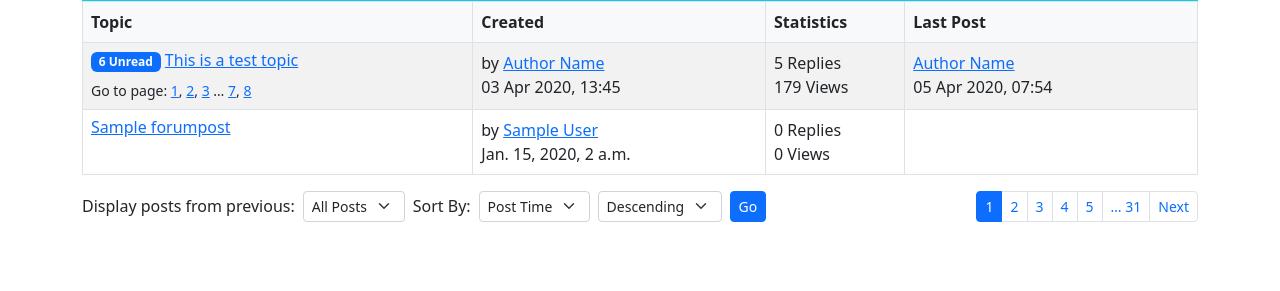
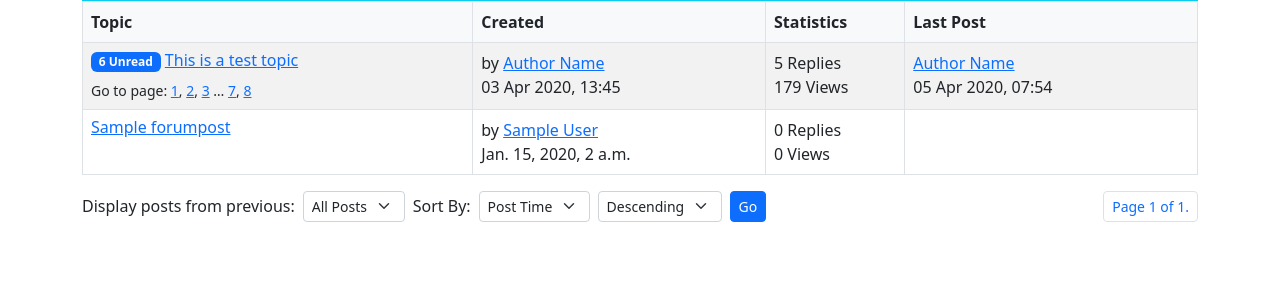
Before and after one commit to colinshin/DjangoForums, a Django app: page /forum/1/ in a window 1280 px wide. Shown: the part 204-495 px from the top of the page. Run offline with Django 4.2, Linux system fonts and the light colour scheme; tables that the repository leaves empty hold one stand-in row (values such as "Sample post"); some libraries are stand-ins or nearby versions.

Commit message:
Pagination links now flip between pages

```diff
--- a/app/forum/templates/forum/fragments/pagination.html
+++ b/app/forum/templates/forum/fragments/pagination.html
@@ -1,27 +1,25 @@
 <nav aria-label="Navigate post pages" class="float-lg-end">
 	<ol class="pagination pagination-sm mb-lg-0">
-		<li class="page-item active" aria-current="page">
-			<a href="#" class="page-link">
-				1 <span class="visually-hidden">(current)</span>
-			</a>
+        {% if page_obj.has_previous %}
+		<li class="page-item">
+            <a href="?page=1" class="page-link">&laquo; first</a>
 		</li>
 		<li class="page-item">
-			<a href="#" class="page-link">2</a>
+            <a href="?page={{ page_obj.previous_page_number }}" class="page-link">previous</a>
+		</li>
+        {% endif %}
+
+        <li class="page-item">
+            <span class="page-link">Page {{ page_obj.number }} of {{ page_obj.paginator.num_pages }}.</span>
+        </li>
+
+        {% if page_obj.has_next %}
+		<li class="page-item">
+            <a href="?page={{ page_obj.next_page_number }}" class="page-link">next</a>
 		</li>
 		<li class="page-item">
-			<a href="#" class="page-link">3</a>
+            <a href="?page={{ page_obj.paginator.num_pages }}" class="page-link">last &raquo;</a>
 		</li>
-		<li class="page-item">
-			<a href="#" class="page-link">4</a>
-		</li>
-		<li class="page-item">
-			<a href="#" class="page-link">5</a>
-		</li>
-		<li class="page-item">
-			<a href="#" class="page-link">&hellip; 31</a>
-		</li>
-		<li class="page-item">
-			<a href="#" class="page-link">Next</a>
-		</li>
+		{% endif %}
 	</ol>
 </nav>
```
